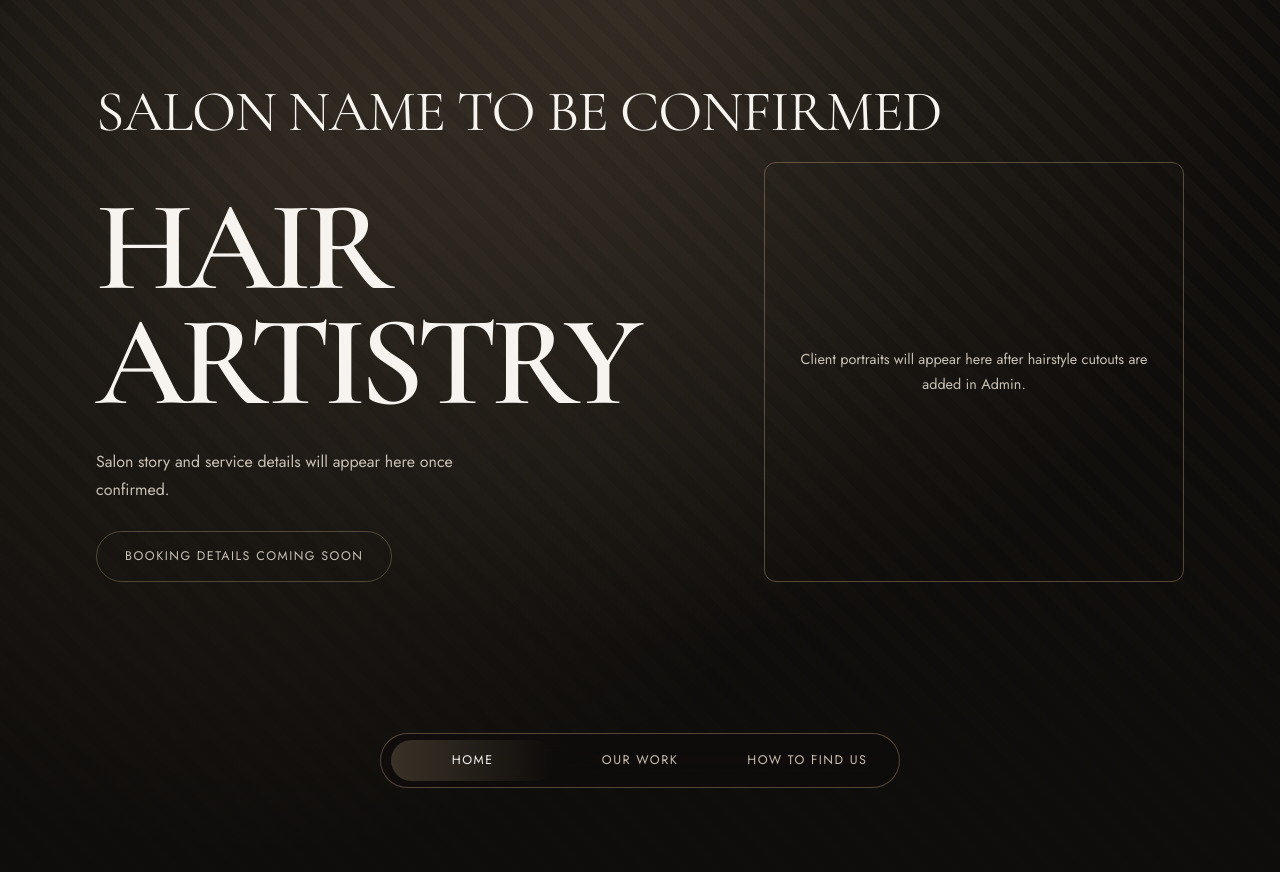
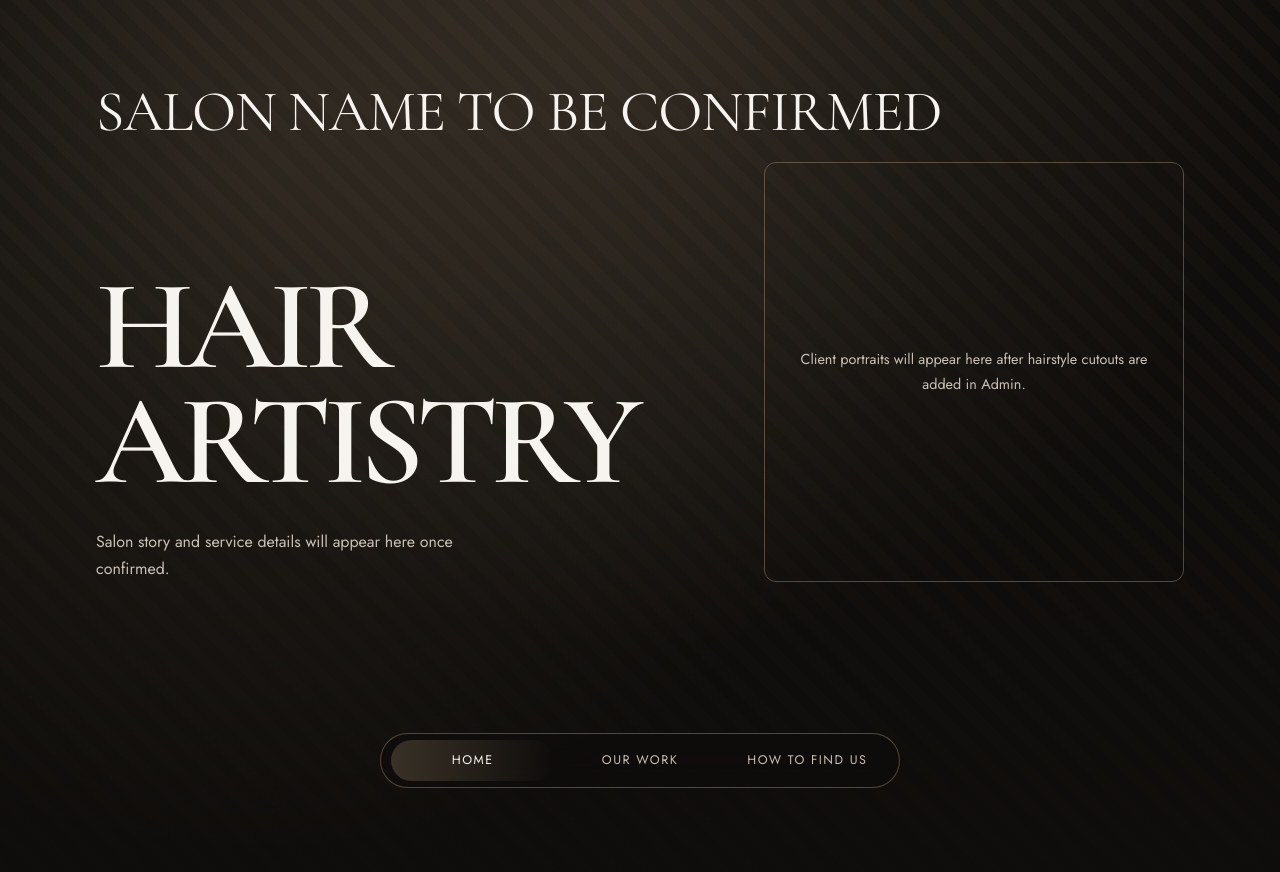
Before and after one commit to priceboy/bonaberi-braider, a Django app: page / in a window 1280 px wide. Run offline with Django 5.2, Linux system fonts and the light colour scheme; data that the repository does not hold is empty.

Commit message:
Remove duplicate Home booking CTA

```diff
--- a/templates/website/home.html
+++ b/templates/website/home.html
@@ -23,13 +23,6 @@
     <div class="home-copy">
         <h1 class="home-headline">{% if hero_title %}{{ hero_title|linebreaksbr }}{% else %}Hair artistry{% endif %}</h1>
         <p class="home-text">{% if hero_text %}{{ hero_text }}{% else %}Salon story and service details will appear here once confirmed.{% endif %}</p>
-        {% if booking_url %}
-        <a class="home-cta" href="{{ booking_url }}">
-            Book an Appointment <span aria-hidden="true">→</span>
-        </a>
-        {% else %}
-        <p class="home-cta home-cta--disabled" aria-label="Booking link not configured">Booking details coming soon</p>
-        {% endif %}
     </div>
 
     <div class="home-portraits{% if portraits|length == 0 %} home-portraits--empty{% endif %}" id="homePortraits" data-count="{{ portraits|length }}">
```
